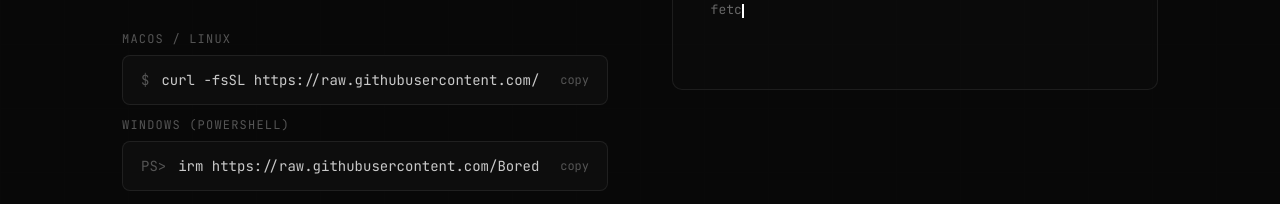
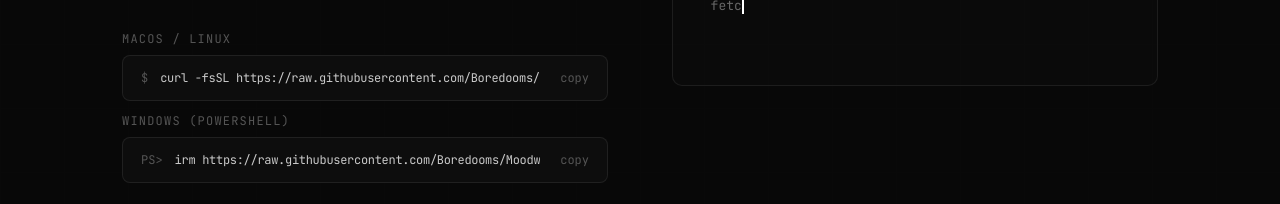
Before and after one commit to Boredooms/Moodwave-CLI, a Next.js app in the folder website/: page / in a window 1280 px wide. Shown: the part 596-800 px from the top of the page. Built offline with nearby package versions, Linux system fonts and the light colour scheme; no server answers.

Commit message:
fix: adjust font size in CommandBlock to text-xs and apply max-w-2xl limit on installation column to establish premium visual balance

```diff
--- a/website/components/Installation.tsx
+++ b/website/components/Installation.tsx
@@ -76,7 +76,7 @@ export default function Installation() {
             </FadeIn>
           </div>
 
-          <div>
+          <div className="w-full max-w-2xl min-w-0">
             {/* Tabs */}
             <FadeIn delay={0.25} y={15}>
               <div className="flex gap-0 border border-white/[0.07] rounded-lg overflow-hidden mb-6 w-fit">
--- a/website/components/ui/CommandBlock.tsx
+++ b/website/components/ui/CommandBlock.tsx
@@ -29,8 +29,8 @@ export default function CommandBlock({ command, label, prompt = "$" }: CommandBl
           className="flex items-center gap-3 min-w-0 flex-1 overflow-x-auto pr-3 scrollbar-none"
           style={{ scrollbarWidth: "none" }} // Firefox
         >
-          <span className="text-[#555] font-mono text-sm flex-shrink-0 select-none">{prompt}</span>
-          <code className="text-[#c9c9c9] font-mono text-sm whitespace-nowrap">{command}</code>
+          <span className="text-[#555] font-mono text-xs flex-shrink-0 select-none">{prompt}</span>
+          <code className="text-[#c9c9c9] font-mono text-xs whitespace-nowrap tracking-tight">{command}</code>
         </div>
 
         {/* Copy button - stays pinned to the right */}
```
